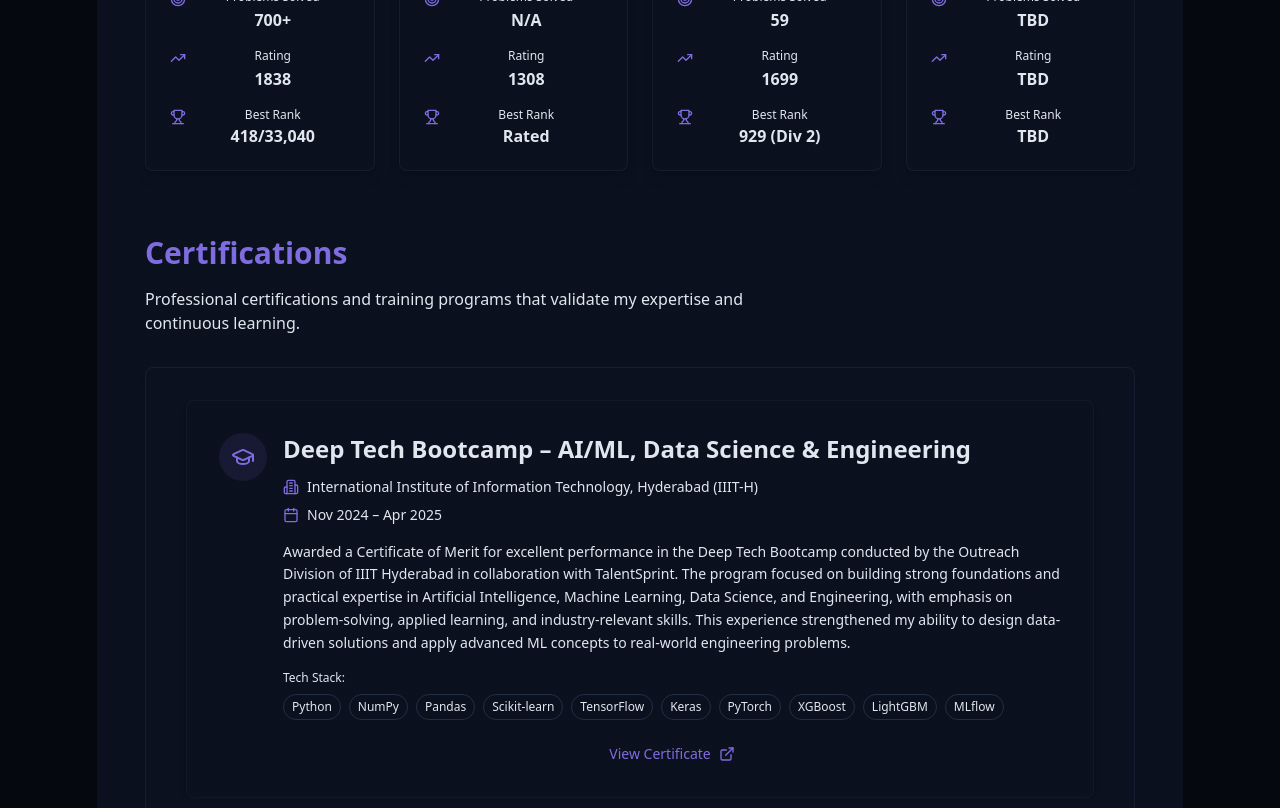
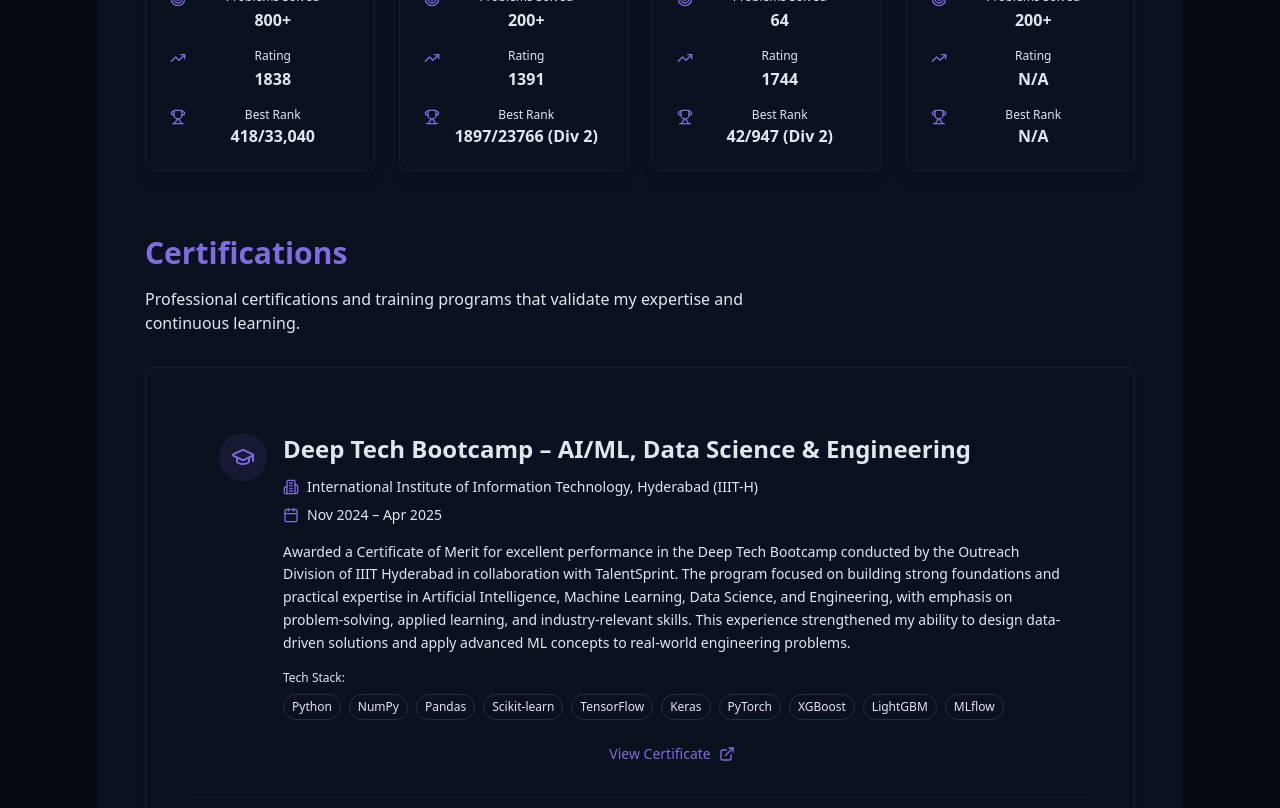
Before and after one commit to kartikeya01/portfolio-website-kartikeya, a React (Vite) app: page / in a window 1280 px wide. Shown: the part 6880-7688 px from the top of the page. Built offline with nearby package versions, Linux system fonts and the light colour scheme.

Commit message:
updated coding profile data

```diff
--- a/src/components/AchievementsSection.jsx
+++ b/src/components/AchievementsSection.jsx
@@ -1,41 +1,55 @@
-import { Trophy, Target, TrendingUp, Code2, BookOpen, Award, GraduationCap, Calendar, Building2, ExternalLink, ChevronLeft, ChevronRight } from "lucide-react";
+import {
+  Trophy,
+  Target,
+  TrendingUp,
+  Code2,
+  BookOpen,
+  Award,
+  GraduationCap,
+  Calendar,
+  Building2,
+  ExternalLink,
+  ChevronLeft,
+  ChevronRight,
+} from "lucide-react";
 import { useState } from "react";
 
 const achievements = [
   {
     platform: "LeetCode",
     icon: Code2,
-    problemsSolved: "700+",
+    problemsSolved: "800+",
     rating: "1838",
     bestRank: "418/33,040",
-    description: "Contest Rating 1838, 700+ problems solved, best global rank 418/33,040",
+    description:
+      "Contest Rating 1838, 700+ problems solved, best global rank 418/33,040",
     link: "https://leetcode.com/u/kartikeyaranjan01/",
   },
   {
     platform: "Codeforces",
     icon: TrendingUp,
-    problemsSolved: "N/A",
-    rating: "1308",
-    bestRank: "Rated",
-    description: "Rated 1308",
+    problemsSolved: "200+",
+    rating: "1391",
+    bestRank: "1897/23766 (Div 2)",
+    description: "Pupil",
     link: "https://codeforces.com/profile/kartikeya_r_01",
   },
   {
     platform: "CodeChef",
     icon: Trophy,
-    problemsSolved: "59",
-    rating: "1699",
-    bestRank: "929 (Div 2)",
-    description: "3★, rating 1699, global rank 929 (Division 2)",
+    problemsSolved: "64",
+    rating: "1744",
+    bestRank: "42/947 (Div 2)",
+    description: "3★, rating 1744, global rank 42 (Division 2)",
     link: "https://www.codechef.com/users/kartikeya_2002",
   },
   {
     platform: "GeeksforGeeks",
     icon: BookOpen,
-    problemsSolved: "TBD",
-    rating: "TBD",
-    bestRank: "TBD",
-    description: "Data coming soon",
+    problemsSolved: "200+",
+    rating: "N/A",
+    bestRank: "N/A",
+    description: "Solved 200+ problems with 729 Coding Score",
     link: "https://www.geeksforgeeks.org/profile/kartikeyaranjan01?tab=activity",
   },
 ];
@@ -43,10 +57,23 @@ const achievements = [
 const certifications = [
   {
     title: "Deep Tech Bootcamp – AI/ML, Data Science & Engineering",
-    institution: "International Institute of Information Technology, Hyderabad (IIIT-H)",
+    institution:
+      "International Institute of Information Technology, Hyderabad (IIIT-H)",
     period: "Nov 2024 – Apr 2025",
-    description: "Awarded a Certificate of Merit for excellent performance in the Deep Tech Bootcamp conducted by the Outreach Division of IIIT Hyderabad in collaboration with TalentSprint. The program focused on building strong foundations and practical expertise in Artificial Intelligence, Machine Learning, Data Science, and Engineering, with emphasis on problem-solving, applied learning, and industry-relevant skills. This experience strengthened my ability to design data-driven solutions and apply advanced ML concepts to real-world engineering problems.",
-    techStack: ["Python", "NumPy", "Pandas", "Scikit-learn", "TensorFlow", "Keras", "PyTorch", "XGBoost", "LightGBM", "MLflow"],
+    description:
+      "Awarded a Certificate of Merit for excellent performance in the Deep Tech Bootcamp conducted by the Outreach Division of IIIT Hyderabad in collaboration with TalentSprint. The program focused on building strong foundations and practical expertise in Artificial Intelligence, Machine Learning, Data Science, and Engineering, with emphasis on problem-solving, applied learning, and industry-relevant skills. This experience strengthened my ability to design data-driven solutions and apply advanced ML concepts to real-world engineering problems.",
+    techStack: [
+      "Python",
+      "NumPy",
+      "Pandas",
+      "Scikit-learn",
+      "TensorFlow",
+      "Keras",
+      "PyTorch",
+      "XGBoost",
+      "LightGBM",
+      "MLflow",
+    ],
     certificateLink: "/achievements/IIIT Hyderabad Bootcamp.pdf",
   },
 ];
@@ -55,14 +82,16 @@ const awards = [
   {
     title: "Playground Ninja – Internal Coding Challenge",
     organization: "Advance Open Source | NPCI",
-    description: "Completed the Playground Ninja internal coding challenge, focused on demonstrating strong fundamentals in Java, Spring Boot, React.js, JavaScript, and SQL. The challenge involved implementing backend APIs, handling database interactions, and integrating frontend components with an emphasis on clean code, correctness, and maintainability. This certification reflects solid full-stack development skills and the ability to translate problem statements into working solutions.",
+    description:
+      "Completed the Playground Ninja internal coding challenge, focused on demonstrating strong fundamentals in Java, Spring Boot, React.js, JavaScript, and SQL. The challenge involved implementing backend APIs, handling database interactions, and integrating frontend components with an emphasis on clean code, correctness, and maintainability. This certification reflects solid full-stack development skills and the ability to translate problem statements into working solutions.",
     techStack: ["Java", "Spring Boot", "React.js", "JavaScript", "SQL"],
     certificateLink: "/achievements/Playground Ninja 1.pdf",
   },
   {
     title: "Playground Supreme – Internal Coding Challenge",
     organization: "Advance Open Source | NPCI",
-    description: "Achieved the Playground Supreme level, an advanced internal coding challenge designed to evaluate deeper system understanding and production-level problem solving. The challenge emphasized scalable backend design, efficient SQL queries, robust API contracts, and seamless frontend integration using Java, Spring Boot, React.js, and JavaScript. This recognition highlights advanced engineering capability, attention to performance, and the ability to deliver high-quality, end-to-end solutions under constraints.",
+    description:
+      "Achieved the Playground Supreme level, an advanced internal coding challenge designed to evaluate deeper system understanding and production-level problem solving. The challenge emphasized scalable backend design, efficient SQL queries, robust API contracts, and seamless frontend integration using Java, Spring Boot, React.js, and JavaScript. This recognition highlights advanced engineering capability, attention to performance, and the ability to deliver high-quality, end-to-end solutions under constraints.",
     techStack: ["Java", "Spring Boot", "React.js", "JavaScript", "SQL"],
     certificateLink: "/achievements/Playground Supreme.pdf",
   },
@@ -76,7 +105,9 @@ const Carousel = ({ items, renderItem }) => {
   };
 
   const prevSlide = () => {
-    setCurrentIndex((prevIndex) => (prevIndex - 1 + items.length) % items.length);
+    setCurrentIndex(
+      (prevIndex) => (prevIndex - 1 + items.length) % items.length
+    );
   };
 
   const goToSlide = (index) => {
@@ -157,8 +188,8 @@ export const AchievementsSection = () => {
               Coding <span className="text-primary">Achievements</span>
             </h3>
             <p className="text-left text-muted-foreground mb-8 max-w-2xl break-words">
-              My competitive programming journey across various platforms, showcasing
-              problem-solving skills and algorithmic expertise.
+              My competitive programming journey across various platforms,
+              showcasing problem-solving skills and algorithmic expertise.
             </p>
 
             <div className="grid grid-cols-1 md:grid-cols-2 lg:grid-cols-4 gap-6">
@@ -205,7 +236,9 @@ export const AchievementsSection = () => {
                           <TrendingUp className="h-4 w-4 text-primary group-hover:scale-110 transition-transform duration-300" />
                         </div>
                         <div className="flex-1 min-w-0">
-                          <p className="text-xs text-muted-foreground mb-1 leading-tight">Rating</p>
+                          <p className="text-xs text-muted-foreground mb-1 leading-tight">
+                            Rating
+                          </p>
                           <p className="text-base font-semibold break-words group-hover:text-primary transition-colors duration-300">
                             {achievement.rating}
                           </p>
@@ -239,7 +272,8 @@ export const AchievementsSection = () => {
               <span className="text-primary">Certifications</span>
             </h3>
             <p className="text-left text-muted-foreground mb-8 max-w-2xl break-words">
-              Professional certifications and training programs that validate my expertise and continuous learning.
+              Professional certifications and training programs that validate my
+              expertise and continuous learning.
             </p>
 
             <div className="bg-card p-6 md:p-8 rounded-lg shadow-lg border border-border/50">
@@ -277,7 +311,9 @@ export const AchievementsSection = () => {
 
                         {cert.techStack && cert.techStack.length > 0 && (
                           <div className="mb-4">
-                            <p className="text-xs text-muted-foreground mb-2 text-left font-medium">Tech Stack:</p>
+                            <p className="text-xs text-muted-foreground mb-2 text-left font-medium">
+                              Tech Stack:
+                            </p>
                             <div className="flex flex-wrap gap-2">
                               {cert.techStack.map((tech, idx) => (
                                 <span
@@ -298,7 +334,8 @@ export const AchievementsSection = () => {
                             rel="noopener noreferrer"
                             className="inline-flex items-center gap-2 text-primary hover:text-primary/80 transition-colors duration-300 text-sm font-medium mt-2"
                           >
-                            View Certificate <ExternalLink className="h-4 w-4" />
+                            View Certificate{" "}
+                            <ExternalLink className="h-4 w-4" />
                           </a>
                         )}
                       </div>
@@ -315,7 +352,8 @@ export const AchievementsSection = () => {
               Awards & <span className="text-primary">Recognitions</span>
             </h3>
             <p className="text-left text-muted-foreground mb-8 max-w-2xl break-words">
-              Recognition and awards received for outstanding contributions and achievements.
+              Recognition and awards received for outstanding contributions and
+              achievements.
             </p>
 
             <div className="bg-card p-6 md:p-8 rounded-lg shadow-lg border border-border/50">
@@ -348,7 +386,9 @@ export const AchievementsSection = () => {
 
                           {award.techStack && award.techStack.length > 0 && (
                             <div className="mb-4">
-                              <p className="text-xs text-muted-foreground mb-2 text-left font-medium">Tech Stack:</p>
+                              <p className="text-xs text-muted-foreground mb-2 text-left font-medium">
+                                Tech Stack:
+                              </p>
                               <div className="flex flex-wrap gap-2">
                                 {award.techStack.map((tech, idx) => (
                                   <span
@@ -369,7 +409,8 @@ export const AchievementsSection = () => {
                               rel="noopener noreferrer"
                               className="inline-flex items-center gap-2 text-primary hover:text-primary/80 transition-colors duration-300 text-sm font-medium mt-2"
                             >
-                              View Certificate <ExternalLink className="h-4 w-4" />
+                              View Certificate{" "}
+                              <ExternalLink className="h-4 w-4" />
                             </a>
                           )}
                         </div>
```
